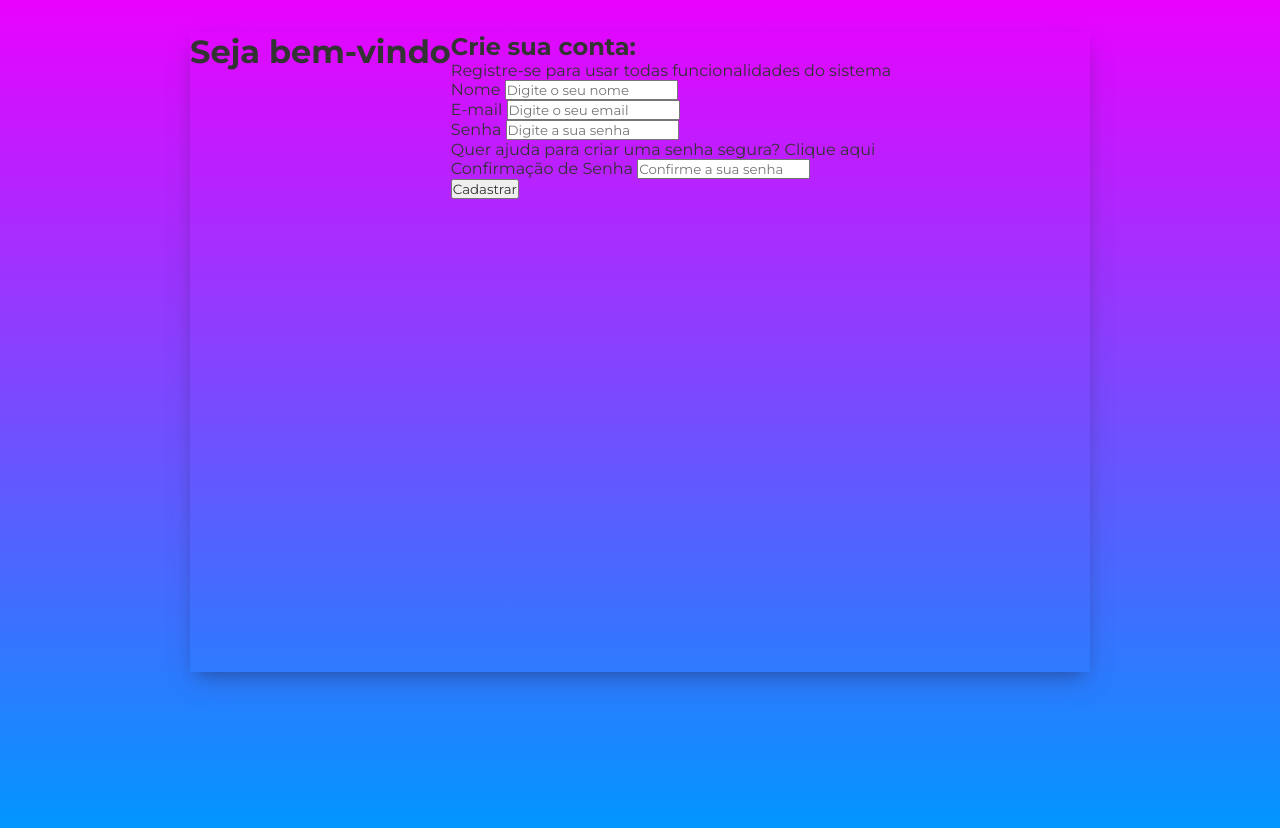
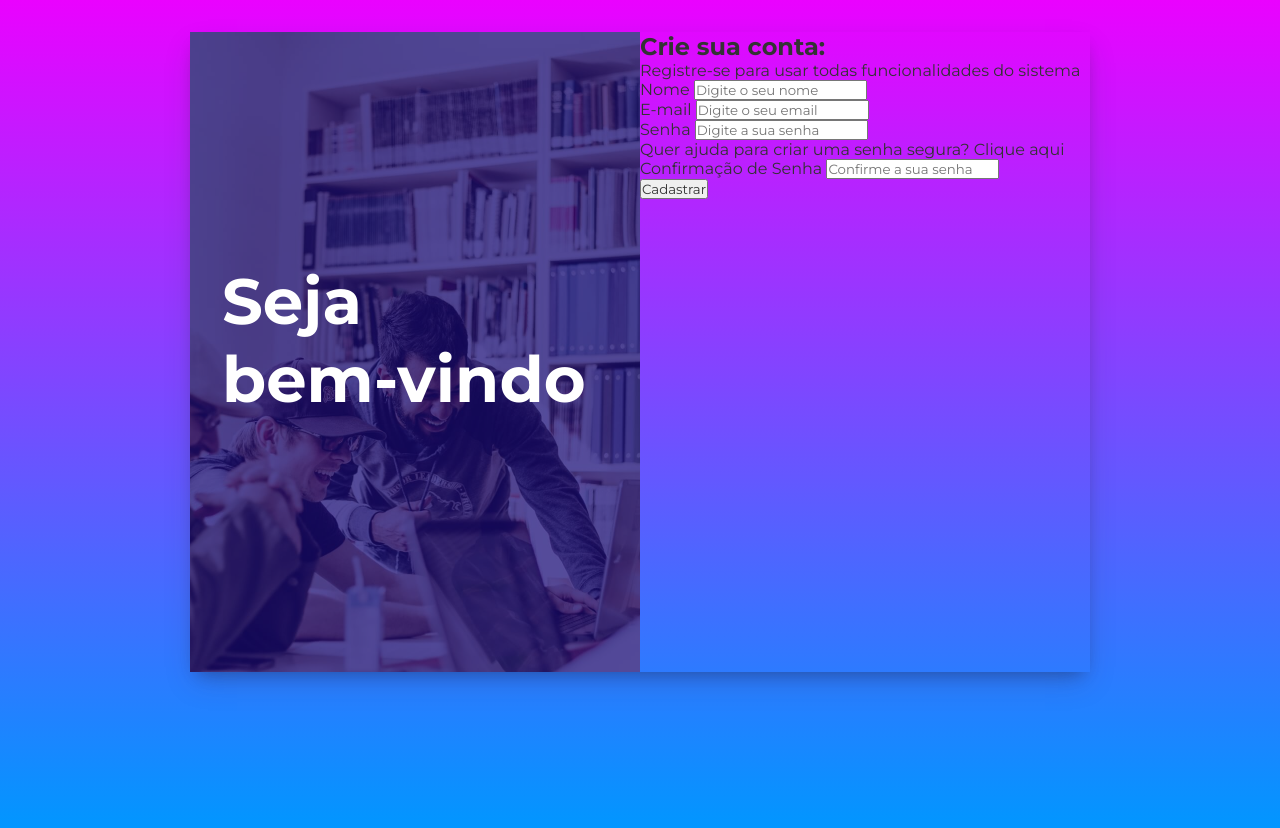
Before and after one commit to ryannvsci/password-generator, a plain HTML site: page index.html in a window 1280 px wide. Drawn offline with Linux system fonts and the light colour scheme.

Commit message:
update on registration banner

```diff
--- a/CSS/style.css
+++ b/CSS/style.css
@@ -28,3 +28,26 @@ input:focus {
     box-shadow: rgba(50, 50, 93, 0.25) 0px 13px 27px -5px,
     rgba(0, 0, 0, 0.3) 0px 8px 16px -8px;;
 }
+
+#register-banner {
+    background: url('../img/bg-form.jpg');
+    background-size: cover;
+    background-position: center;
+    width: 50%;
+}
+
+#banner-layer {
+    background-color: rgba(25, 11, 122, 0.7);
+    height: 100%;
+    padding: 2rem;
+    display: flex;
+    align-items: center;
+}
+
+#register-banner h1 {
+    font-size: 4rem;
+    margin-bottom: 1.5rem;
+    color: #fff;
+    word-spacing: 50rem;
+
+}
```
